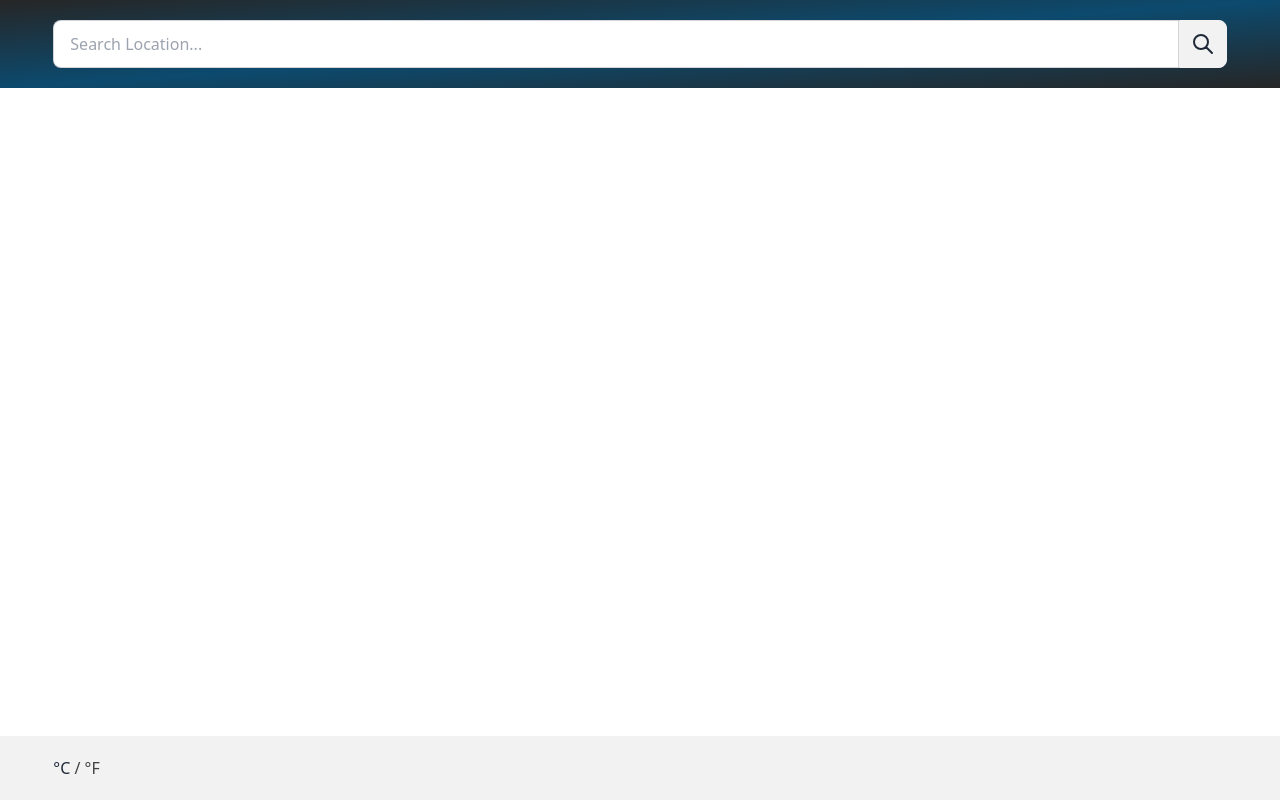
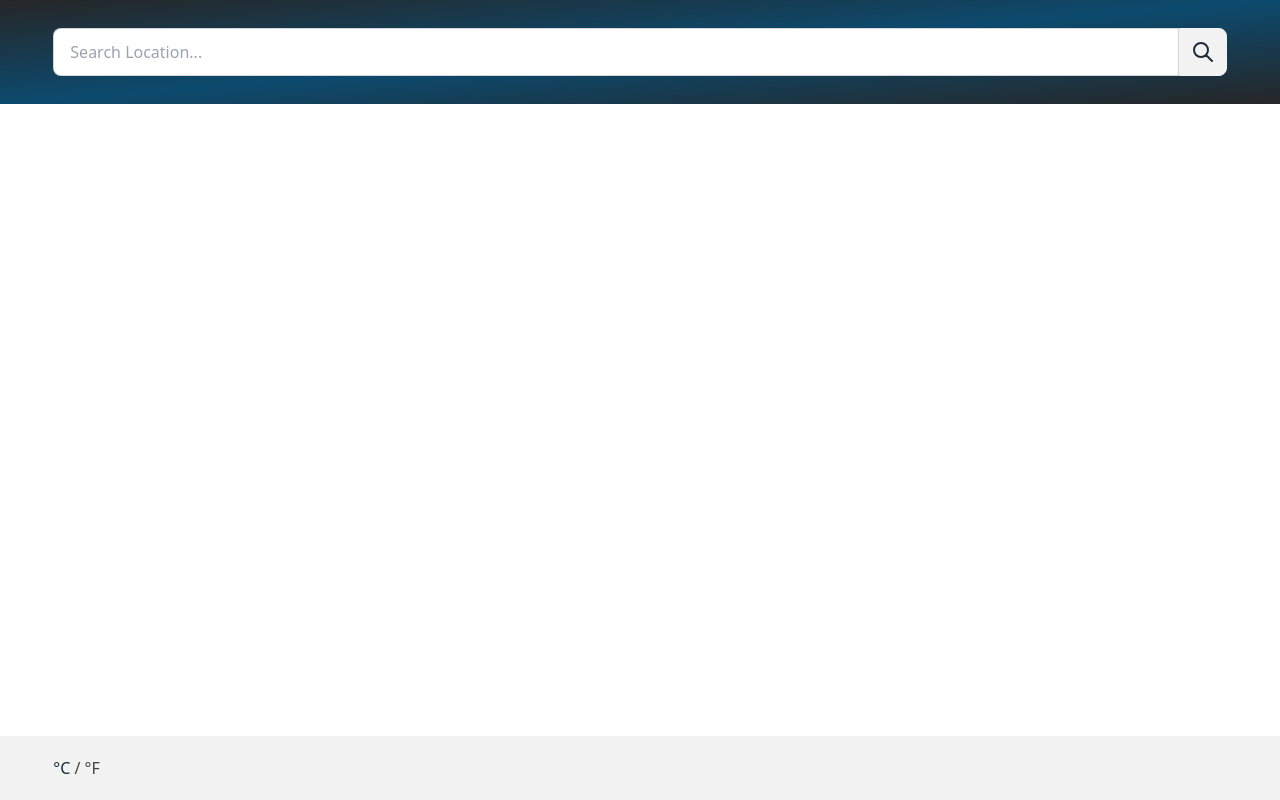
Before and after one commit to janosch-pueschel/weather-vue, a Vue app: page / in a window 1280 px wide. Built offline with nearby package versions, Linux system fonts and the light colour scheme.

Commit message:
refactor: update styling of header

```diff
--- a/src/App.vue
+++ b/src/App.vue
@@ -117,7 +117,7 @@ function toggleTemperatureUnit() {
 
 <template>
   <header
-    class="w-full py-5 flex justify-center items-center bg-gradient-to-br from-neutral-800 via-sky-900 to-neutral-800"
+    class="w-full py-7 flex justify-center items-center bg-gradient-to-br from-neutral-800 via-sky-900 to-neutral-800"
   >
     <SearchInput
       @get-weather-data="getWeatherData"
```
Lines whose indentation alone changed are shown as unchanged.
